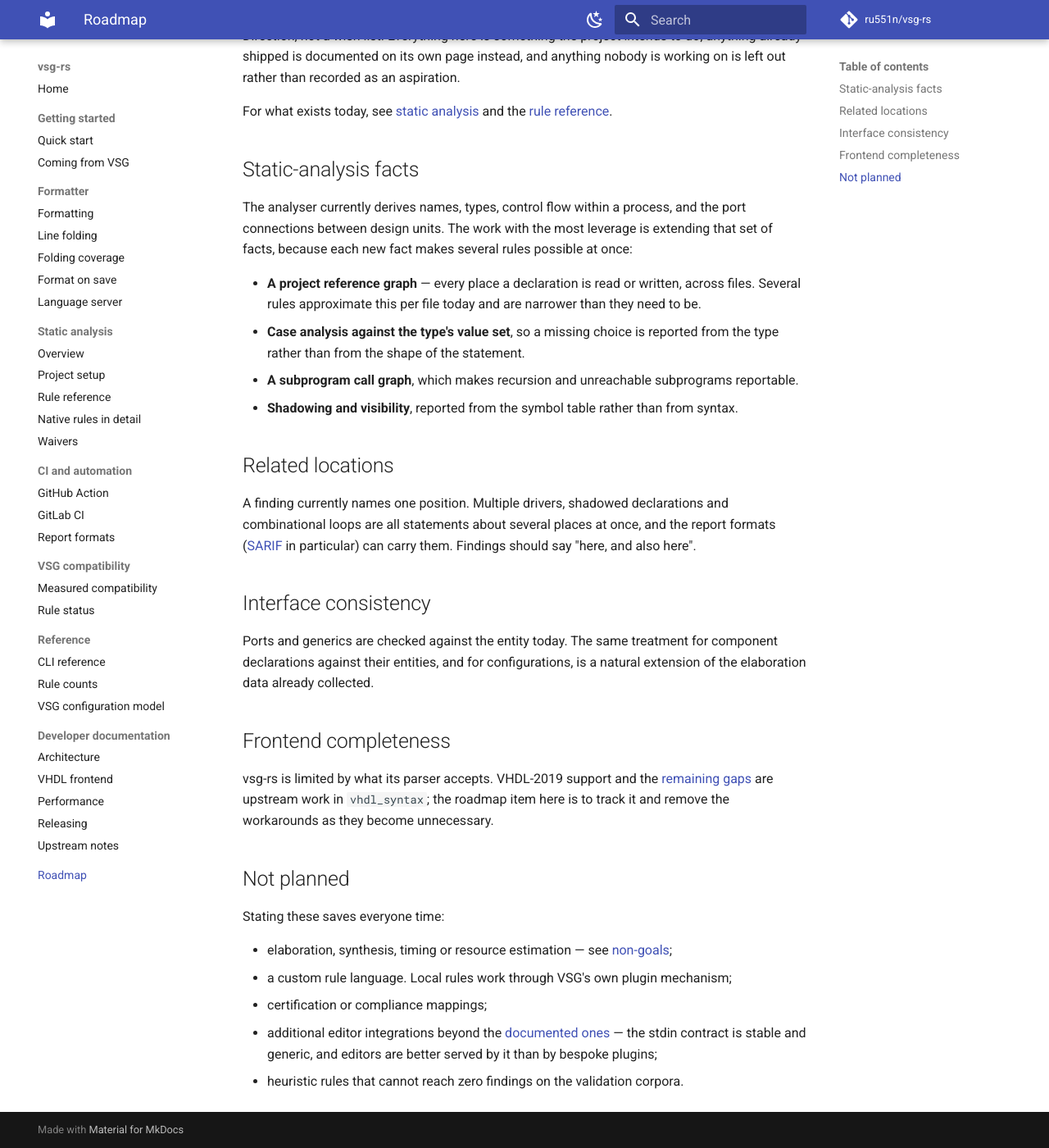
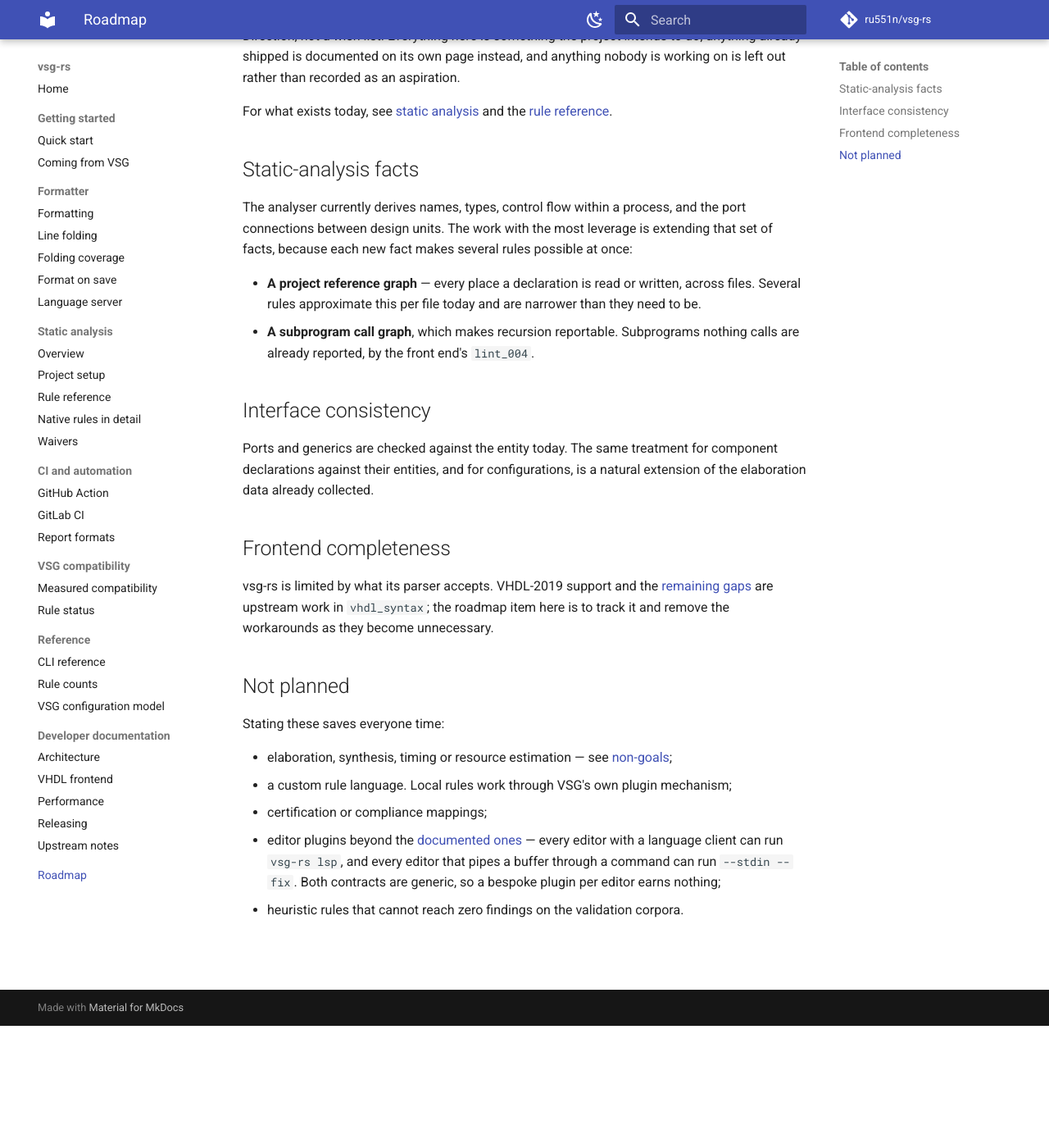
Before and after one commit to ru551n/speja, an MkDocs documentation site: the page built from docs/roadmap.md, in a window 1280 px wide and 1400 px high, scrolled down 149 px. Shown: the whole window at 82% size. Built offline with MkDocs 1.6.1 and Material for MkDocs 9.7.7, drawn with Linux system fonts in a browser that asks for light colours; comment, search, counter and statistics services are not loaded.

Commit message:
Drop the roadmap items that have shipped (#60)
* Drop the roadmap items that have shipped

The page says shipped work belongs on its own page rather than here, so three items go:

* related locations -- findings carry them and SARIF emits them since #40 and #41;
* case analysis -- lint_712 and lint_713 report what is reportable, and a missing or
  overlapping choice is a compile error the front end already names;
* shadowing and visibility -- the front end's lint_101.

"Unreachable subprograms" goes the same way, by lint_004; the call graph stays for the
recursion half, which nothing covers.

The "not planned" list still said editors are better served by the stdin contract than by
plugins, which stopped being the whole story when `vsg-rs lsp` and the VS Code extension
landed. The point it was making survives -- two generic contracts, no bespoke plugin per
editor -- so it now says that instead.

Co-Authored-By: Claude Opus 5 (1M context) <noreply@anthropic.com>

* Record what the kept symbol table can actually answer

The plan sized "expose symbol/reference queries" as small-to-medium and listed six new
diagnostics after it. Both were written before the front-end rules landed, and before
anyone had run the query.

Measured: `public_symbols` reaches the public surface only. For an architecture declaring
an unused signal and an unused constant, the query returns the entity, its ports, the
architecture and two standard types -- and neither dead object. Over the surface it does
reach, "never referenced" gives 521 findings on open-logic, almost all of them a library's
public API and architectures that are never named by construction.

So the reference graph needs a custom Searcher over vhdl_lang's AST, not the Project query
API, because DesignRoot is not public. Recursion needs the same: scanning syntactically for
a function that names itself finds 1871 candidates in VUnit, nearly all overload resolution
rather than recursion.

Of the six diagnostics, four are already reported by the front end and one shipped as
lint_712/lint_713. The two that remain are the two that are blocked.

Co-Authored-By: Claude Opus 5 (1M context) <noreply@anthropic.com>

---------

Co-authored-by: Claude Opus 5 (1M context) <noreply@anthropic.com>

```diff
--- a/docs/roadmap.md
+++ b/docs/roadmap.md
@@ -15,16 +15,8 @@ because each new fact makes several rules possible at once:
 
 * **A project reference graph** — every place a declaration is read or written, across files.
   Several rules approximate this per file today and are narrower than they need to be.
-* **Case analysis against the type's value set**, so a missing choice is reported from the type
-  rather than from the shape of the statement.
-* **A subprogram call graph**, which makes recursion and unreachable subprograms reportable.
-* **Shadowing and visibility**, reported from the symbol table rather than from syntax.
-
-## Related locations
-
-A finding currently names one position. Multiple drivers, shadowed declarations and combinational
-loops are all statements about several places at once, and the report formats
-([SARIF](reports.md) in particular) can carry them. Findings should say "here, and also here".
+* **A subprogram call graph**, which makes recursion reportable. Subprograms nothing calls are
+  already reported, by the front end's `lint_004`.
 
 ## Interface consistency
 
@@ -45,6 +37,7 @@ Stating these saves everyone time:
 * elaboration, synthesis, timing or resource estimation — see [non-goals](index.md#what-it-is-not);
 * a custom rule language. Local rules work through VSG's own plugin mechanism;
 * certification or compliance mappings;
-* additional editor integrations beyond the [documented ones](editors.md) — the stdin contract is
-  stable and generic, and editors are better served by it than by bespoke plugins;
+* editor plugins beyond the [documented ones](editors.md) — every editor with a language client
+  can run `vsg-rs lsp`, and every editor that pipes a buffer through a command can run
+  `--stdin --fix`. Both contracts are generic, so a bespoke plugin per editor earns nothing;
 * heuristic rules that cannot reach zero findings on the validation corpora.
```
Also changed, not shown: plans/analysis-and-lsp.md (+40 -0 lines).
